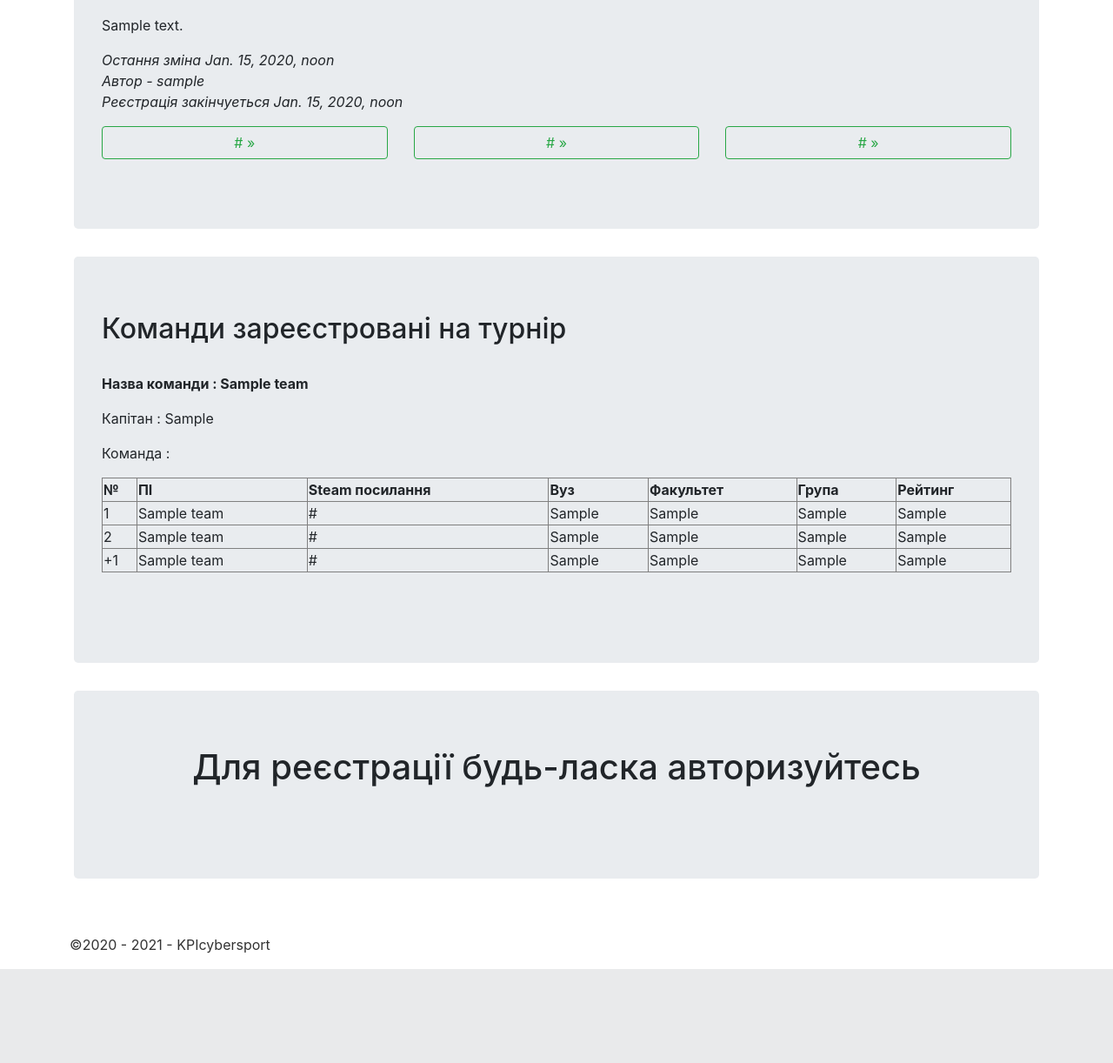
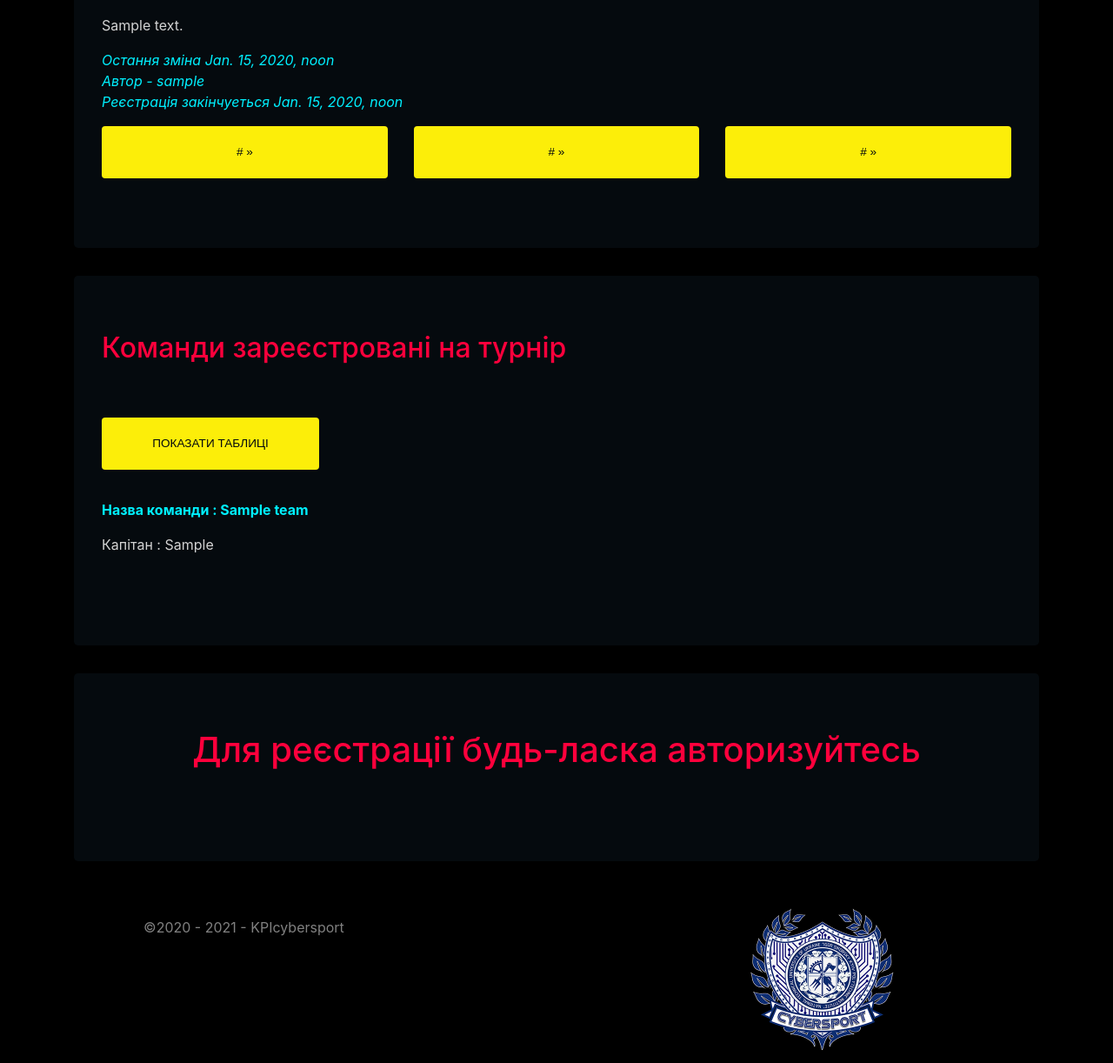
Before and after one commit to grebocheck/kpicyber, a Django app: page /tournament/1/ in a window 1280 px wide. Shown: the part 839-2061 px from the top of the page at 87% size. Before the commit the page ends 1953 px from the top, so only its background shows below. Run offline with Django 3.2, Linux system fonts and the light colour scheme; tables that the repository leaves empty hold one stand-in row (values such as "Sample post"); some libraries are stand-ins or nearby versions.

Commit message:
first commit

```diff
--- a/main/templates/main/about.html
+++ b/main/templates/main/about.html
@@ -9,7 +9,7 @@
         <h1>Про сайт</h1>
         <br>
         {% if about_text %}
-        <p>{{about_text}}</p>
+        <p class='sta'>{{about_text}}</p>
         {% endif %}
     </div>
     </div>
--- a/main/templates/main/base.html
+++ b/main/templates/main/base.html
@@ -10,6 +10,30 @@
     <script src="https://cdn.jsdelivr.net/npm/popper.js@1.16.0/dist/umd/popper.min.js" integrity="sha384-Q6E9RHvbIyZFJoft+2mJbHaEWldlvI9IOYy5n3zV9zzTtmI3UksdQRVvoxMfooAo" crossorigin="anonymous"></script>
     <script src="https://stackpath.bootstrapcdn.com/bootstrap/4.5.0/js/bootstrap.min.js" integrity="sha384-OgVRvuATP1z7JjHLkuOU7Xw704+h835Lr+6QL9UvYjZE3Ipu6Tp75j7Bh/kR0JKI" crossorigin="anonymous"></script>
     <style>
+
+      body {
+        background-color: black; /* Цвет фона */
+      }
+
+      nav{
+        background-color: var(--black-color);
+      }
+
+      h2{
+        color: gray;
+      }
+
+      h1{
+        color: var(--red-color);
+      }
+
+      .rde{
+        color: var(--red-color)
+      }
+
+      .jumbotron{
+        background-color: var(--black-color);
+      }
       .bd-placeholder-img {
         font-size: 1.125rem;
         text-anchor: middle;
@@ -29,11 +53,126 @@
         min-height: 75rem;
         padding-top: 3.5rem;
       }
+
+      .formcontrol{
+        background-color: #3CBC8D;
+        color: white;
+      }
+
+      textarea {
+        background-color: #152826;
+        color:white;
+        border-color: var(--blue-color)
+      }
+
+      @import url("https://fonts.googleapis.com/css?family=Barlow|Tomorrow:400,700&display=swap");
+      :root {
+        --yellow-color: #fcee09;
+        --red-color: #ff003c;
+        --black-color: #050a0e;
+        --blue-color: #00f0ff;
+      }
+
+      .btn {
+        display: flex;
+        align-items: center;
+        justify-content: center;
+        border: 0;
+        outline: none;
+        background-color: var(--yellow-color);
+        color: var(--black-color);
+        cursor: pointer;
+        padding: 20px 25px;
+        position: relative;
+        font-family: Tomorrow, sans-serif;
+        font-size: .85rem;
+        text-transform: uppercase;
+      }
+
+      .ble{
+        color:var(--blue-color);
+      }
+
+      .sta {
+        color: lightgray;
+      }
+
+      .yel{
+        color:var(--yellow-color)
+      }
+
+      .pagination{
+        border: 0px;
+      }
+
+
+      .pagination > .page-item > a{
+        color: white;
+        background-color: #152826 !Important;
+        border: 0px
+      }
+
+      .pagination > .active > a:hover
+      {
+          background-color: #152826 !Important;
+          border: 0px;
+      }
+
+      .pagination > .active > a
+      {
+          color: black;
+          background-color:darkslategray !Important;
+          border: 0px;
+      }
+
+      .pagination > .active > a:hover
+      {
+          background-color: darkslategray !Important;
+          border: 0px;
+      }
+
+      .pagination > .prev > a
+      {
+          color: white;
+          background-color:#152826  !Important;
+          border: 0px;
+      }
+
+      .pagination > .last > a
+      {
+          color: white;
+          background-color:#152826  !Important;
+          border: 0px;
+      }
+
+      input[type=checkbox] {
+        position: absolute;
+        top: -9999px;
+        left: -9999px;
+      }
+      label {
+        -webkit-appearance: push-button;
+        -moz-appearance: button;
+        display: inline-block;
+        margin: 60px 0 10px 0;
+        cursor: pointer;
+      }
+
+      /* Default State */
+      .tablet {
+        display: none;
+      }
+
+      /* Toggled State */
+      input[type=checkbox]:checked ~ .tablet {
+        display: block;
+      }
+
     </style>
 </head>
 
 <body>
-    <nav class="navbar navbar-expand-md navbar-dark fixed-top bg-dark">
+    <nav class="navbar navbar-expand-md navbar-dark fixed-top">
         <a class="navbar-brand" href="{% url 'home' %}">KPIcybersport</a>
         <button class="navbar-toggler" type="button" data-toggle="collapse" data-target="#navbarCollapse" aria-controls="navbarCollapse" aria-expanded="false" aria-label="Toggle navigation">
           <span class="navbar-toggler-icon"></span>
@@ -62,5 +201,14 @@
     {% block content %}{% endblock %}
 
 </body>
-<p style="color: #333; padding-left: 5em; padding-top: 2em;">&copy;2020 - {{year}} - KPIcybersport</p>
+<div class="container">
+  <div class='row'>
+    <div class='col-md-8'>
+      <p style="color: gray; padding-left: 5em; padding-top: 2em;">&copy;2020 - {{year}} - KPIcybersport</p>
+    </div>
+    <div class='col-md-4'>
+      <img src='/media/logo.png' style="height: 200px;width: 200px;">
+    </div>
+  </div>
+</div>
 </html>
--- a/main/templates/main/contact.html
+++ b/main/templates/main/contact.html
@@ -17,7 +17,7 @@
         <h1>Контакти</h1>
         <br>
         {% if contact_text %}
-        <pre style="max-width: 100%;
+        <pre class="sta" style="max-width: 100%;
                 height: auto;
                 width: auto\9; /* ie8 */
                 word-wrap:break-word;">{{contact_text}}</pre>
--- a/main/templates/main/index.html
+++ b/main/templates/main/index.html
@@ -79,8 +79,8 @@
             <div class="container">
               <div class="carousel-caption">
                 <h1>{{title1}}</h1>
-                <p>{{text1}}</p>
-                <p><a class="btn btn-lg btn-primary" href="{{urlb1}}" role="button">{{btnt1}}</a></p>
+                <p class="ble">{{text1}}</p>
+                <p><a class="btn btn-lg btn-secondary " href="{{urlb1}}" role="button">{{btnt1}}</a></p>
               </div>
             </div>
           </div>
@@ -89,8 +89,8 @@
             <div class="container">
               <div class="carousel-caption ">
                 <h1>{{title2}}</h1>
-                <p>{{text2}}</p>
-                <p><a class="btn btn-lg btn-primary" href="{{urlb2}}" role="button">{{btnt2}}</a></p>
+                <p class="ble">{{text2}}</p>
+                <p><a class="btn btn-lg btn-secondary" href="{{urlb2}}" role="button">{{btnt2}}</a></p>
               </div>
             </div>
           </div>
@@ -99,8 +99,8 @@
             <div class="container">
               <div class="carousel-caption">
                 <h1>{{title3}}</h1>
-                <p>{{text3}}</p>
-                <p><a class="btn btn-lg btn-primary" href="{{urlb3}}" role="button">{{btnt3}}</a></p>
+                <p class="ble">{{text3}}</p>
+                <p><a class="btn btn-lg btn-secondary " href="{{urlb3}}" role="button">{{btnt3}}</a></p>
               </div>
             </div>
           </div>
@@ -115,30 +115,30 @@
         </a>
       </div>
     <div class="container body-content">
-      <h1 style="text-align: center;">Переглянь ці статті :)</h1>
+      <h1 style="text-align: center;">Переглянь ці статті</h1>
       {% if article1 %}
       <div class="container">
         <div class = 'jumbotron'>
         <div class="row">
           <div class="col-md-4">
             <img src="{{MEDIA_URL}}{{ article1.imagin1.url }}">
-            <h2>{{article1.title}}</h2>
-            <p>{{ article1.article_text|truncatechars:200 }}</p>
+            <h2 class="ble">{{article1.title}}</h2>
+            <p class='sta'>{{ article1.article_text|truncatechars:200 }}</p>
             <p><a class="btn btn-secondary" href="articles/{{article1.id}}" role="button">Читати далі &raquo;</a></p>
           </div>
           {% if article2 %}
           <div class="col-md-4">
             <img src="{{MEDIA_URL}}{{ article2.imagin1.url }}">
-            <h2>{{article2.title}}</h2>
-            <p>{{ article2.article_text|truncatechars:200 }}</p>
+            <h2 class="ble">{{article2.title}}</h2>
+            <p class='sta'>{{ article2.article_text|truncatechars:200 }}</p>
             <p><a class="btn btn-secondary" href="articles/{{article2.id}}" role="button">Читати далі &raquo;</a></p>
           </div>
           {% endif %}
           {% if article3 %}
           <div class="col-md-4">
             <img src="{{MEDIA_URL}}{{ article3.imagin1.url }}">
-            <h2>{{article3.title}}</h2>
-            <p>{{ article3.article_text|truncatechars:200 }}</p>
+            <h2 class="ble">{{article3.title}}</h2>
+            <p class='sta'>{{ article3.article_text|truncatechars:200 }}</p>
             <p><a class="btn btn-secondary" href="articles/{{article3.id}}" role="button">Читати далі &raquo;</a></p>
           </div>
           {% endif %}
--- a/main/templates/main/loginpartial.html
+++ b/main/templates/main/loginpartial.html
@@ -4,7 +4,7 @@
     <ul class="nav navbar-nav navbar-right">
         <li><span class="navbar-brand">Привіт {{ user.username }} !</span></li>
         <form class="form-inline mt-2 mt-md-0" action="javascript:document.getElementById('logoutForm').submit()">
-            <button class="btn btn-outline-success my-2 my-sm-0" type="submit">Вийти</button>
+            <button class="btn btn-outline-secondary my-2 my-sm-0" style='background-color: #00f0ff;padding: 10px 25px 'type="submit">Вийти</button>
         </form>
     </ul>
 </form>
@@ -13,7 +13,7 @@
 
 <ul class="nav navbar-nav navbar-right">
     <form class="form-inline mt-2 mt-md-0" action="{% url 'login' %}">
-        <button class="btn btn-outline-success my-2 my-sm-0" type="submit">Увійти</button>
+        <button class="btn btn-outline-secondary my-2 my-sm-0" style='padding: 10px 25px' type="submit">Увійти</button>
     </form>
 </ul>
 
--- a/main/templates/main/register.html
+++ b/main/templates/main/register.html
@@ -5,7 +5,7 @@
     <form action="" method="post">
         {% csrf_token %}
         {{ form.as_p }}
-        <button class="btn btn-lg btn-primary" type="submit">Зареєструватися</button>
+        <button class="btn btn-lg btn-secondary" type="submit">Зареєструватися</button>
     </form>
 </div>
 
--- a/tournament/templates/tournament/detail.html
+++ b/tournament/templates/tournament/detail.html
@@ -45,6 +45,13 @@
         text-align: center;
         margin-bottom: 1em;
     }
+
+    th{
+        color:grey;
+    }
+    td{
+        color:grey;
+    }
 </style>
 <div class="container body-content">
 <div class="jumbotron">
@@ -72,30 +79,30 @@
         </div>
     </div>
     <p></p>
-    <p>{{tournament.tournament_text}}</p>
+    <p class="sta">{{tournament.tournament_text}}</p>
 
-    <em>Остання зміна {{tournament.updated}}</em>
+    <em class='ble'>Остання зміна {{tournament.updated}}</em>
     <br>
-    <em>Автор - {{tournament.author}}</em>
+    <em class='ble'>Автор - {{tournament.author}}</em>
     <br>
-    <em>Реєстрація закінчуеться {{tournament.deadline_reg}}</em>
+    <em class='ble'>Реєстрація закінчуеться {{tournament.deadline_reg}}</em>
     <p></p>
     <div class="row">
         <div class="col-md-4">
     {%if tournament.link1%}
-    <a href={{tournament.link1}} class="btn btn-outline-success btn-block">{{tournament.link1_name}} &raquo;</a>
+    <a href={{tournament.link1}} class="btn btn-outline-secondary btn-block">{{tournament.link1_name}} &raquo;</a>
     {%endif%}
     <p></p>
         </div>
         <div class="col-md-4">
     {%if tournament.link2%}
-    <a href={{tournament.link2}} class="btn btn-outline-success btn-block">{{tournament.link2_name}} &raquo;</a>
+    <a href={{tournament.link2}} class="btn btn-outline-secondary btn-block">{{tournament.link2_name}} &raquo;</a>
     {%endif%}
     <p></p>
         </div>
         <div class="col-md-4">
     {%if tournament.link3%}
-    <a href={{tournament.link3}} class="btn btn-outline-success btn-block">{{tournament.link3_name}} &raquo;</a>
+    <a href={{tournament.link3}} class="btn btn-outline-secondary btn-block">{{tournament.link3_name}} &raquo;</a>
     {%endif%}
     <p></p>
         </div>
@@ -103,15 +110,17 @@
 </div>
     {% if latest_team_list %}
         <div class="jumbotron">
-            <h2>Команди зареєстровані на турнір</h2>
+            <h2 class='rde'>Команди зареєстровані на турнір</h2>
+            <label class='btn' for="toggle-1" style="width: 250px;"> Показати таблиці </label>
+            <input type="checkbox" id="toggle-1">
             <br>
         {% for a in latest_team_list %}
         <p>
-            <strong>Назва команди : {{a.team_name}}</strong>
-            <p>Капітан : {{a.capitan}}</p>
-            {%if capitan_contact%}<p>Контакти для зв'язку : {{a.contact_capitan}}</p>{%endif%}
-            <p>Команда :</p>
-            <table border="1" width = 100%>
+            <strong class='ble'>Назва команди : {{a.team_name}}</strong>
+            <p class='sta'>Капітан : {{a.capitan}}</p>
+            {%if capitan_contact%}<p class='sta'>Контакти для зв'язку : {{a.contact_capitan}}</p>{%endif%}
+            <p class='sta tablet'>Команда :</p>
+            <table class='tablet' border="1" width = 100%>
                 <tr>
                     <th>№</th>
                     <th>ПІ</th>
@@ -207,7 +216,7 @@
         <div class="col-md-4">
     <form action="{% url 'tournament:leave_team' tournament.id %}" method="POST">
         {% csrf_token %}
-        <h2>Капітан : {{user.username}}</h2>
+        <h2 class='rde'>Капітан : {{user.username}}</h2>
         <textarea name="team_name" required="" placeholder="Назва команди" cols="50" rows="1"></textarea>
         <p></p>
         <textarea name="contact_capitan" required="" placeholder="Контакти" cols="50" rows="1"></textarea>
@@ -306,7 +315,7 @@
         <textarea name="rate_7"  placeholder="Рейтинг" cols="50" rows="1"></textarea>
         <p></p>
         {% endif %}
-        <button type="submit" class="btn btn-primary btn-block">Відправити за'явку на участь</button>
+        <button type="submit" class="btn btn-secondary btn-block">Відправити за'явку на участь</button>
     </form>
     </div>
     </div>
@@ -320,14 +329,14 @@
     {%endif%}
     {% if  mess_reg %}
     <div class="jumbotron">
-        <h2>Ви вже зареєструвалися на цей турнір</h1>
+        <h2 class="rde">Ви вже зареєструвалися на цей турнір</h1>
         {% for a in teg %}
         <p>
-            <strong>Назва команди : {{a.team_name}}</strong>
-            <p>Капітан : {{a.capitan}}</p>
-            <p>Контакти для зв'язку : {{a.contact_capitan}}</p>
-            <p>Команда :</p>
-            <table border="1" width = 100%>
+            <strong class="ble">Назва команди : {{a.team_name}}</strong>
+            <p class='sta'>Капітан : {{a.capitan}}</p>
+            <p class='sta'>Контакти для зв'язку : {{a.contact_capitan}}</p>
+            <p class='sta'>Команда :</p>
+            <table  border="1" width = 100%>
                 <tr>
                     <th>№</th>
                     <th>ПІ</th>
--- a/tournament/views.py
+++ b/tournament/views.py
@@ -69,7 +69,7 @@ def single(request, tournament_id):
 
         # якщо час реєстрацій закінчився то реєстрація буде не можлива
         if Tournament.objects.get(id = tournament_id).deadline_reg.replace(tzinfo=None) < datetime.now().replace(tzinfo=None):
-            forma = False
+            forma = True
 
     elif request.user.username == "":
         # пользователь который не авторизовался
```
Also changed, not shown: articles/templates/articles/detail.html (+11 -16 lines), articles/templates/articles/list.html (+4 -4 lines), main/templates/main/login.html (+13 -6 lines), tournament/templates/tournament/list.html (+4 -4 lines), media/articles/2019-09-08_eXBv1Iu.png (added), media/articles/2019-10-23.png (added), media/articles/2019-12-10.png (added), media/articles/2019-12-25_1.png (added), media/articles/2020-01-31.png (added), media/logo.png (added).
